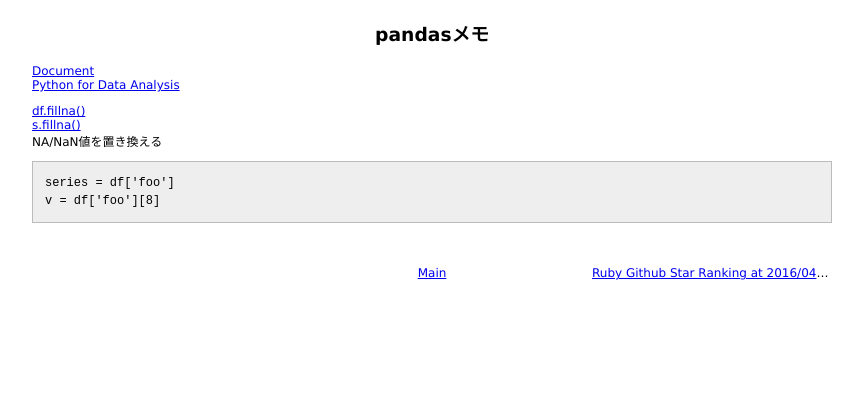
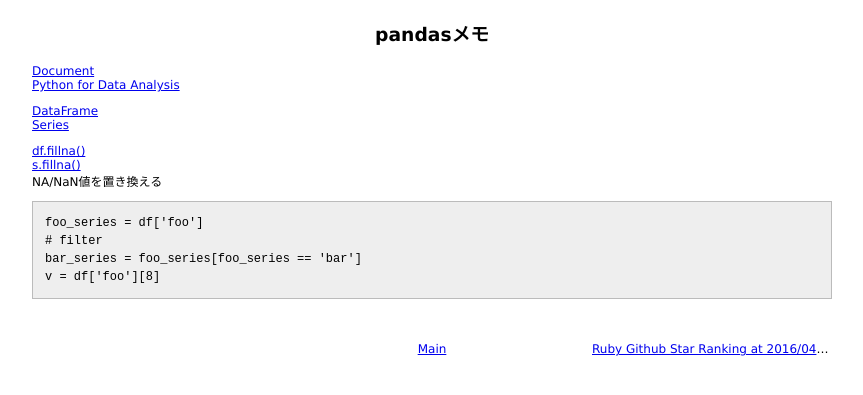
Before and after one commit to 38elements/38elements.github.com, a Jekyll site: the page built from _posts/2016-04-24-pandas.md, in a window 1280 px wide. Shown: the top 395 px of the page, without its empty margins (208-1071 px from the left). Built offline with Jekyll 4.4.1, drawn with Linux system fonts in a browser that asks for light colours.

Commit message:
Update 2016-04-24-pandas.md

````diff
--- a/_posts/2016-04-24-pandas.md
+++ b/_posts/2016-04-24-pandas.md
@@ -5,11 +5,17 @@ title: pandasメモ
 [Document](http://pandas.pydata.org/pandas-docs/stable/)
 [Python for Data Analysis](https://github.com/pydata/pydata-book)
 
+[DataFrame](http://pandas.pydata.org/pandas-docs/stable/api.html#dataframe)
+[Series](http://pandas.pydata.org/pandas-docs/stable/api.html#series)
+
+
 [df.fillna()](http://pandas.pydata.org/pandas-docs/stable/generated/pandas.DataFrame.fillna.html)
 [s.fillna()](http://pandas.pydata.org/pandas-docs/stable/generated/pandas.Series.fillna.html)
 NA/NaN値を置き換える
 
 ```
-series = df['foo']
+foo_series = df['foo']
+# filter
+bar_series = foo_series[foo_series == 'bar']
 v = df['foo'][8]
 ```
````
